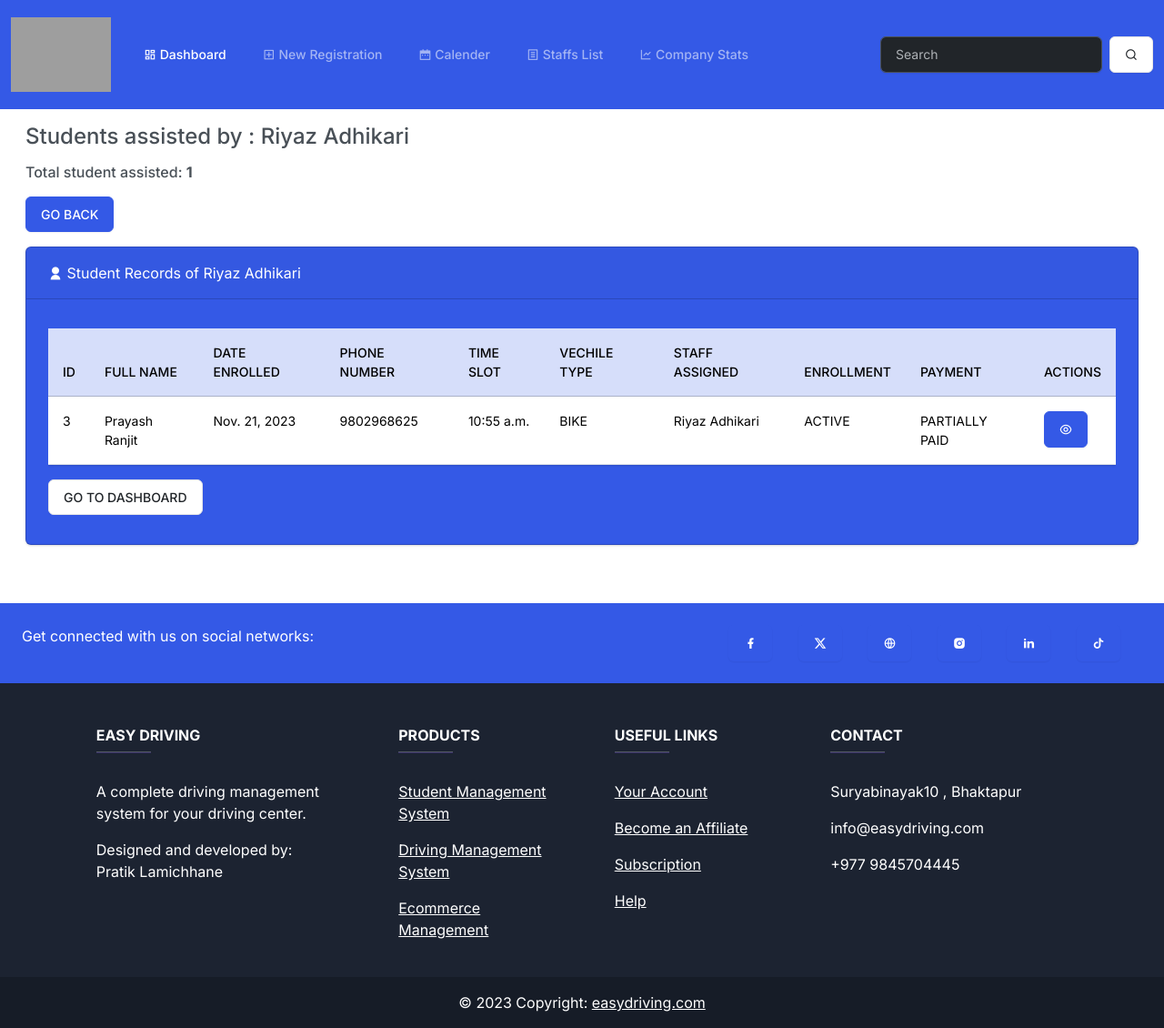
After one commit to pratiklamichhane/Driving-school-management-system, a Django app: page /staffs/students/1/ in a window 1280 px wide. The commit adds this page. Shown: the whole page at 91% size. Run offline with Django 4.2, Linux system fonts and the light colour scheme; data comes from the database, SQL or seed files in the repository; some libraries are stand-ins or nearby versions; grey boxes are pictures that could not be loaded.

Commit message:
Created view staffs students

```diff
--- a/base_project/management/templates/management/index.html
+++ b/base_project/management/templates/management/index.html
@@ -18,7 +18,7 @@
   <div class="card text-white bg-info m-3 " style="max-width: 20rem;" bis_skin_checked="1">
     <div class="card-header" bis_skin_checked="1">Active Learners</div>
     <div class="card-body" bis_skin_checked="1">
-      <h4 class="card-title">{{active_students_count}} <i class="ri-user-line"></i> </h4>
+      <h4 class="card-title">{{active_students_count}} <i class="ri-user-fill"></i> </h4>
       <p class="card-text">Current active learners.</p>
     </div>
   </div>
@@ -26,7 +26,7 @@
   <div class="card text-white bg-success m-3" style="max-width: 20rem;" bis_skin_checked="1">
     <div class="card-header" bis_skin_checked="1">Total Staffs</div>
     <div class="card-body" bis_skin_checked="1">
-      <h4 class="card-title">20 <i class="ri-user-line"></i></h4>
+      <h4 class="card-title">{{total_staffs}} <i class="ri-user-follow-fill"></i></h4>
       <p class="card-text">Available staffs.</p>
     </div>
   </div>
@@ -120,7 +120,7 @@ notifications center starts {% endcomment %}
                         <p><i class="ri-pass-valid-fill"></i> Enrollment Status : <strong>{{student.enrollment_status}}</strong></p>
                         <p><i class="ri-wallet-2-line"></i> Payment Status: <strong>{{student.payment_status}}</strong></p>
                         <p><i class="ri-money-dollar-box-line"></i> Final Amount: <strong>{{student.final_amount}}</strong></p>
-                        <p><i class="ri-map-pin-user-line"></i> Staff Assigned: <strong>Ram Shrestha</strong></p>
+                        <p><i class="ri-map-pin-user-line"></i> Staff Assigned: <strong>{{student.staff_assigned}}</strong></p>
                       </div>
                       <div class="modal-footer" bis_skin_checked="1">
                         <button type="button" class="btn btn-warning"><i class="ri-edit-box-line"></i> Edit Student</button>
--- /dev/null
+++ b/base_project/management/templates/management/staff_students.html
@@ -0,0 +1,91 @@
+{% extends "management/base.html" %}
+{% block body %}
+<!-- management/staff_students.html -->
+
+    <div class="container-fluid">
+        <h4 class="m-3 mb-0"></i> Students assisted by : {{ staff.staff_name }}
+        </h4>
+        <h6 class="m-3 mb-0">Total student assisted: <strong>{{staff.students_assigned.count}}</strong></h6>
+        <a href="{% url "staffs" %}" class="btn btn-primary m-3 mb-0">GO BACK</a>
+        <div class="row">
+          <div class="col-12">
+            <div class="card text-white bg-primary m-3" bis_skin_checked="1">
+              <div class="card-header" bis_skin_checked="1"><i class="ri-user-fill"></i> Student Records of {{staff.staff_name}}
+            </div>
+              <div class="card-body" bis_skin_checked="1">
+
+                <p class="card-text">
+                  <div class="table-responsive">
+                  <table class="table table-hover">
+                    <thead>
+                      <tr class="table-primary">
+                        <th scope="col">ID</th>
+                        <th scope="col">Full Name</th>
+                        <th scope="col">Date Enrolled</th>
+                        <th scope="col">Phone Number</th>
+                        <th scope="col">Time Slot</th>
+                        <th scope="col">Vechile Type</th>
+                        <th scope="col">Staff Assigned</th>
+                        <th scope="col">Enrollment</th>
+                        <th scope="col">Payment</th>
+                        <th scope="col">Actions</th>
+                      </tr>
+                    </thead>
+                   {% for student in staff.students_assigned.all %}
+                   <tr>
+                    <td>{{ student.id }}</td>
+                    <td>{{ student.student_name }}</td>
+                    <td>{{ student.date_enrolled }}</td>
+                    <td>{{ student.phone_number }}</td>
+                    <td>{{ student.time_slot }}</td>
+                    <td>{{ student.vehicle_type }}</td>
+                    <td>{{ student.staff_assigned }}</td>
+                    <td>{{ student.enrollment_status}}</td>
+                    <td>{{ student.payment_status}}</td>
+                    <td><a type="button" class="btn btn-primary" href="{% url 'view_student' student.id%}" data-bs-toggle="modal" data-bs-target="#mymodal{{student.id}}"
+                      ><i class="ri-eye-line"></i></a>
+                      {% comment %} modal view student {% endcomment %}
+                      <div class="modal" bis_skin_checked="1" id="mymodal{{student.id}}" tabindex="-1" aria-labelledby="mymodellabel1" aria-hidden="true" >
+                        <div class="modal-dialog" role="document" bis_skin_checked="1">
+                          <div class="modal-content" bis_skin_checked="1">
+                            <div class="modal-header" bis_skin_checked="1">
+                              <h5 class="modal-title"><i class="ri-profile-line"></i> {{student.student_name}}</h5>
+                              <button type="button" class="btn-close" data-bs-dismiss="modal" aria-label="Close">
+                                <span aria-hidden="true"></span>
+                              </button>
+                            </div>
+                            <div class="modal-body" bis_skin_checked="1">
+                              <p><i class="ri-profile-line"></i> ID : <strong>{{student.id}}</strong></p>
+                              <p><i class="ri-user-3-line"></i> Full Name : <strong>{{student.student_name}}</strong></p>
+                              <p><i class="ri-phone-line"></i> Phone No : <strong>{{student.phone_number}}</strong></p>
+                              <p><i class="ri-calendar-line"></i> Date Start : <strong>{{student.date_enrolled}}</strong></p>
+                              <p><i class="ri-time-line"></i> Time Slot : <strong>{{student.time_slot}}</strong></p>
+                              <p><i class="ri-car-line"></i> Vehicle Type : <strong>{{student.vehicle_type}}</strong></p>
+                              <p><i class="ri-pass-valid-fill"></i> Enrollment Status : <strong>{{student.enrollment_status}}</strong></p>
+                              <p><i class="ri-wallet-2-line"></i> Payment Status: <strong>{{student.payment_status}}</strong></p>
+                              <p><i class="ri-money-dollar-box-line"></i> Final Amount: <strong>{{student.final_amount}}</strong></p>
+                              <p><i class="ri-map-pin-user-line"></i> Staff Assigned: <strong>{{staff.staff_name}}</strong></p>
+                            </div>
+                            <div class="modal-footer" bis_skin_checked="1">
+                              <button type="button" class="btn btn-warning"><i class="ri-edit-box-line"></i> Edit Student</button>
+                              <button type="button" class="btn btn-secondary" data-bs-dismiss="modal">Close</button>
+                            </div>
+                          </div>
+                        </div>
+                      </div>
+                    </td>
+                   </tr>
+                   {% endfor %}
+                    </tbody>
+                  </table>
+                  <a href="{% url "index" %}" class="btn btn-secondary ">GO TO DASHBOARD</a>
+                </div>
+                </p>
+              </div>
+            </div>
+          </div>
+        </div>
+      </div>
+
+
+{% endblock body %}
--- a/base_project/management/templates/management/staffs.html
+++ b/base_project/management/templates/management/staffs.html
@@ -68,6 +68,7 @@
                       </div>
                     </div>
                   </div>
+                  <a class="btn btn-secondary"href=" {% url "staff_students" staff.staff_id %}"><i class="ri-user-3-line"></i></a>
                 </td>
                </tr>
                {% endfor %}
--- a/base_project/management/urls.py
+++ b/base_project/management/urls.py
@@ -5,5 +5,5 @@ urlpatterns = [
     path("<int:id>" , views.view_student , name="view_student" ),
     path("staffs/" , views.staffs , name="staffs" ),
     path("<int:id>" , views.view_staff , name="view_staff" ),
-
-]
+    path('staffs/students/<int:staff_id>/', views.students_assigned_to_staff, name='staff_students'),
+    ]
--- a/base_project/management/views.py
+++ b/base_project/management/views.py
@@ -1,5 +1,5 @@
 from django.http import HttpResponseRedirect
-from django.shortcuts import render
+from django.shortcuts import render , get_object_or_404
 from django.urls import reverse
 from .models import Student , Staffs
 from django.db.models import Count
@@ -11,6 +11,7 @@ def index(request):
         'total_students' : Student.objects.count(),
         'active_students_count' : Student.objects.filter(enrollment_status='ACTIVE').count(),
         'unpaid_invoices' : Student.objects.filter(payment_status='UNPAID').count(),
+        'total_staffs' : Staffs.objects.count()
     })
 
 def view_student(request , id):
@@ -36,3 +37,10 @@ def staffs(request):
 def view_staff(request , id):
     student = Staffs.objects.get(pk=id)
     return HttpResponseRedirect(reverse('index'))
+
+def students_assigned_to_staff(request, staff_id):
+    staff = get_object_or_404(Staffs, pk=staff_id)
+
+    return render(request, 'management/staff_students.html', {
+        'staff': staff
+    })
```
